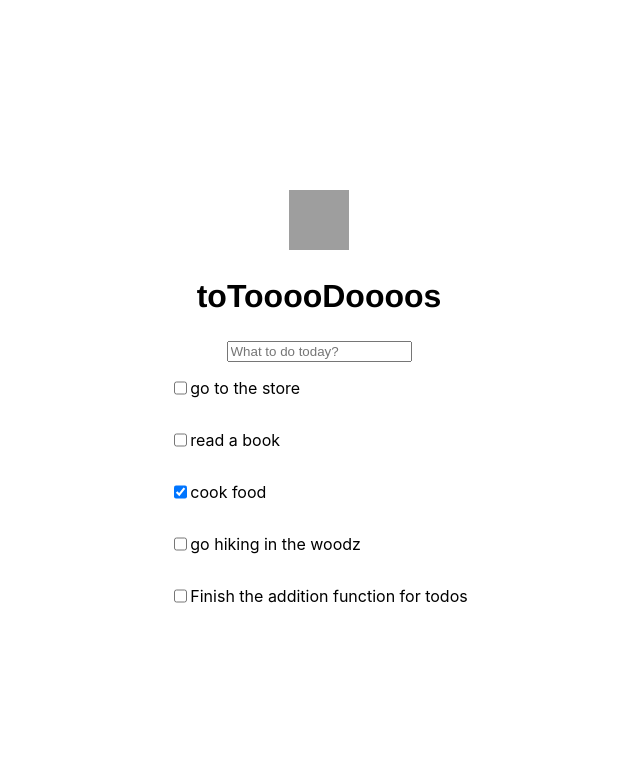
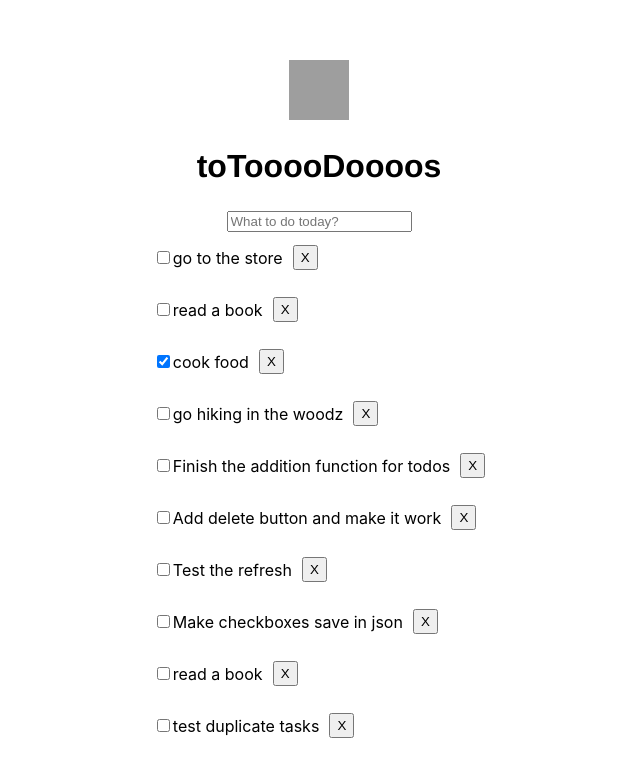
Before and after one commit to ako2223/react-todo2, a React (Create React App) app: page / in a window 1280 px wide. Shown: the part 106-882 px from the top of the page, without its empty margins (321-961 px from the left). Built offline with nearby package versions, Linux system fonts and the light colour scheme; data requests are answered from the project's data file; grey boxes are pictures that could not be loaded; a web font is replaced by a local one.

Commit message:
Added addition, planned for the future

```diff
--- a/src/components/TaskInstance/TaskInstance.css
+++ b/src/components/TaskInstance/TaskInstance.css
@@ -1,4 +1,14 @@
 .task {
     display: flex;
     flex-direction: row;
+    align-items: center;
 }
+
+button {
+    height: 25px;
+    width: 25px;
+    margin-left: 10px;
+    border-radius: px;
+
+
+}
--- a/src/components/TaskInstance/TaskInstance.jsx
+++ b/src/components/TaskInstance/TaskInstance.jsx
@@ -1,21 +1,24 @@
 import React from "react";
 import "./TaskInstance.css";
 
-function TaskInstance({task}) {
-  return <div className="taskInstance">
-{task.completed === true ? (
+function TaskInstance({ task }) {
+  return (
+    <div className="taskInstance">
+      {task.completed === true ? (
         <div className="task">
-<input type="checkbox" defaultChecked name={task.name} id={task.id} />
+          <input type="checkbox" defaultChecked name={task.name} id={task.id} />
           <p>{task.name}</p>
+          <button>X</button>
         </div>
       ) : (
         <div className="task">
-        <input type="checkbox" name={task.name} id={task.id} />
-                  <p>{task.name}</p>
-                </div>
+          <input type="checkbox" name={task.name} id={task.id} />
+          <p>{task.name}</p>
+          <button>X</button>
+        </div>
       )}
-
-  </div>;
+    </div>
+  );
 }
 
 export default TaskInstance;
--- a/src/server/db.json
+++ b/src/server/db.json
@@ -24,6 +24,31 @@
       "name": "Finish the addition function for todos",
       "completed": false,
       "id": 5
+    },
+    {
+      "name": "Add delete button and make it work",
+      "completed": false,
+      "id": 6
+    },
+    {
+      "name": "Test the refresh",
+      "completed": false,
+      "id": 7
+    },
+    {
+      "name": "Make checkboxes save in json",
+      "completed": false,
+      "id": 8
+    },
+    {
+      "name": "read a book",
+      "completed": false,
+      "id": 9
+    },
+    {
+      "name": "test duplicate tasks",
+      "completed": false,
+      "id": 10
     }
   ]
 }
```
